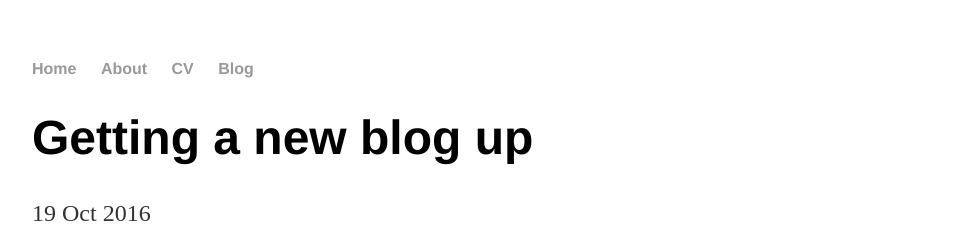
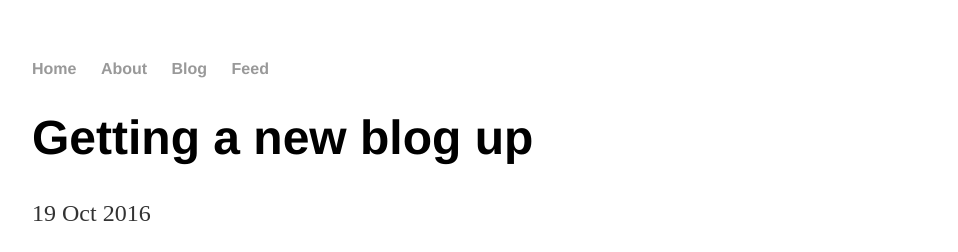
Before and after one commit to ejaya2/ejaya2.github.io, a Jekyll site: the page built from _posts/2016-10-19-Getting-Started.md, in a window 1280 px wide. Shown: the top 252 px of the page, without its empty margins (160-1118 px from the left). Built offline with Jekyll 4.4.1, drawn with Linux system fonts in a browser that asks for light colours.

Commit message:
Update default.html
added feed navigation node

```diff
--- a/_layouts/default.html
+++ b/_layouts/default.html
@@ -10,8 +10,8 @@
 	    		<ul>
 	        		<li><a href="/">Home</a></li>
 		        	<li><a href="/about">About</a></li>
-	        		<li><a href="/cv">CV</a></li>
 	        		<li><a href="/blog">Blog</a></li>
+				<li><a href="/blog/atom.xml">Feed</a></li>
 	    		</ul>
 			</nav>
 			<div class="container">
```
